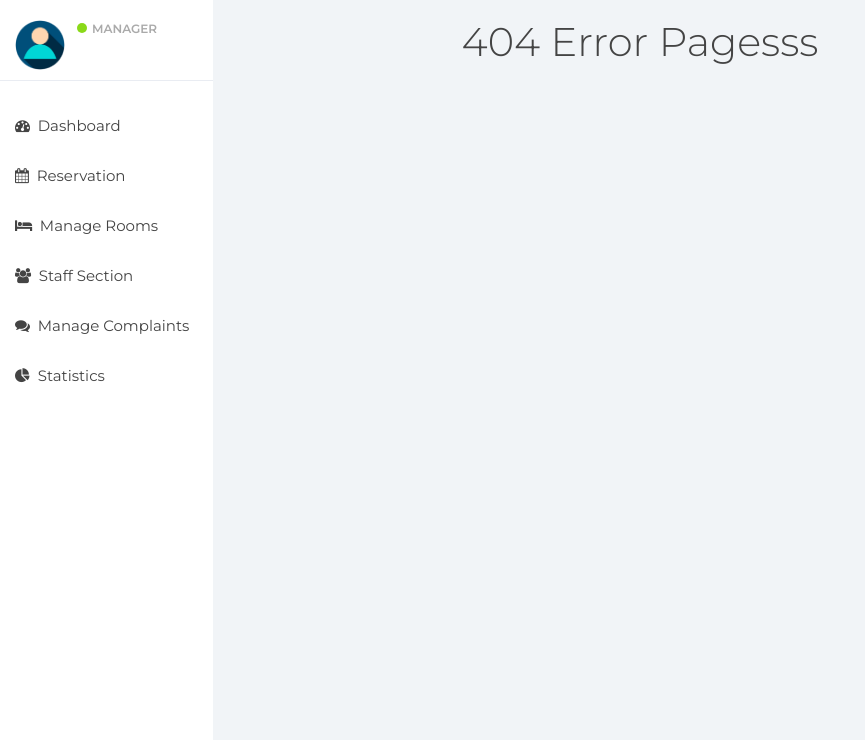
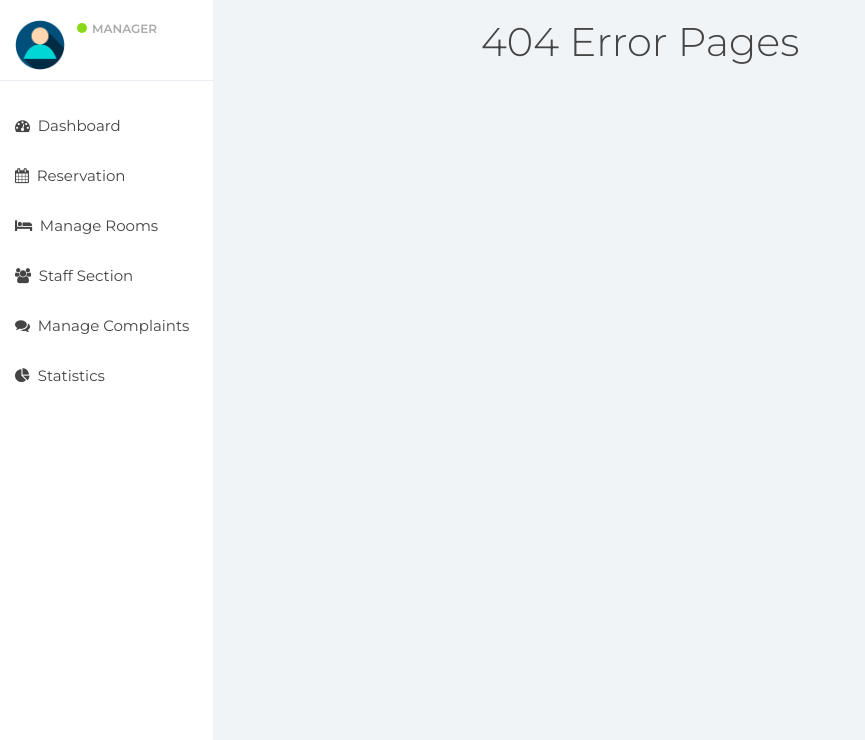
Before and after one commit to Neaz29/Hotel, a PHP site: page /404.php in a window 1280 px wide. Shown: the part 60-800 px from the top of the page, without its empty margins (0-865 px from the left). Run offline with PHP 8.4, Linux system fonts and the light colour scheme; data that the repository does not hold is empty.

Commit message:
Update 404.php

```diff
--- a/404.php
+++ b/404.php
@@ -3,4 +3,4 @@
 include_once "header.php";
 include_once "sidebar.php";
 ?>
-<center><h1>404 Error Pagesss</h1></center>
+<center><h1>404 Error Pages</h1></center>
```
